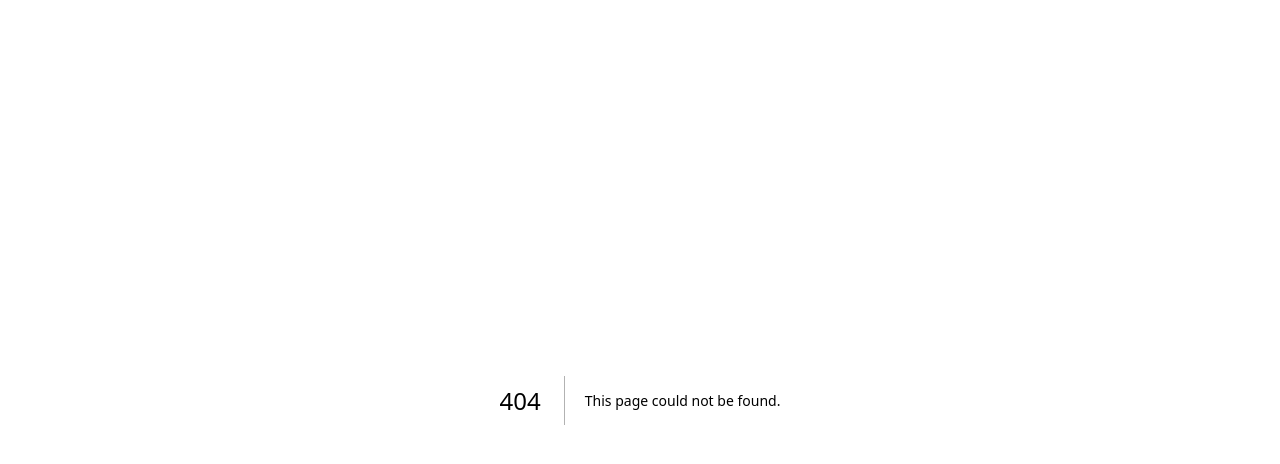
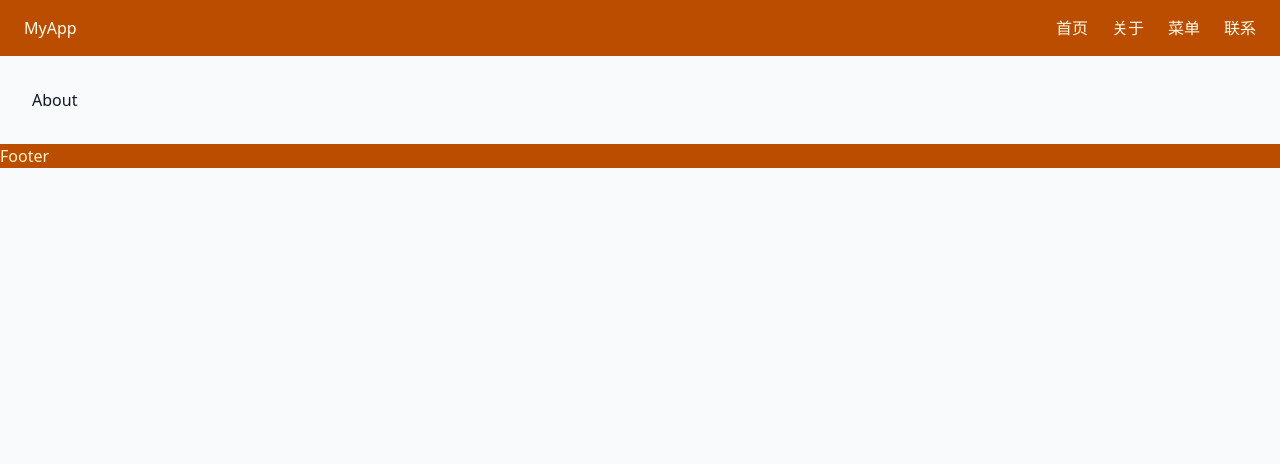
Before and after one commit to yongyik/coffeez, a Next.js app: page /about in a window 1280 px wide. Before the commit this address had no page. Shown: the top 464 px of the page. Built offline with nearby package versions, Linux system fonts and the light colour scheme.

Commit message:
feat: add pages (about, menu, contact) and Nav/Footer components

```diff
--- /dev/null
+++ b/src/app/about/page.tsx
@@ -0,0 +1,9 @@
+
+
+export default function AboutPage() {
+  return (
+    <main className="p-8">
+      <div>About</div>
+    </main>
+  );
+}
--- /dev/null
+++ b/src/app/contact/page.tsx
@@ -0,0 +1,7 @@
+export default function ContactPage() {
+  return (
+    <main className="p-8">
+      <div>Contact</div>
+    </main>
+  );
+}
--- a/src/app/layout.tsx
+++ b/src/app/layout.tsx
@@ -1,5 +1,7 @@
+import Nav from "@/components/Nav";
 import "../styles/globals.css";
 import { ReactNode } from "react";
+import Footer from "@/components/Footer";
 
 export const metadata = {
   title: "My Component Library",
@@ -9,7 +11,11 @@ export const metadata = {
 export default function RootLayout({ children }: { children: ReactNode }) {
   return (
     <html lang="en">
-      <body className="bg-gray-50 text-gray-900">{children}</body>
+      <body className="bg-gray-50 text-gray-900">
+        <Nav />
+        {children}
+        <Footer/>
+      </body>
     </html>
   );
 }
--- /dev/null
+++ b/src/app/menu/page.tsx
@@ -0,0 +1,7 @@
+export default function MenuPage() {
+  return (
+    <main className="p-8">
+      <div>Menu</div>
+    </main>
+  );
+}
--- /dev/null
+++ b/src/components/Footer.tsx
@@ -0,0 +1,7 @@
+export default function Footer() {
+  return (
+    <footer className="bg-amber-700 text-amber-100">
+      <div>Footer</div>
+    </footer>
+  );
+}
--- /dev/null
+++ b/src/components/Nav.tsx
@@ -0,0 +1,27 @@
+"use client";
+
+import Link from "next/link";
+
+export default function Nav() {
+  return (
+    <nav className="flex items-center justify-between px-6 py-4 bg-amber-700 text-amber-50">
+      <div>
+        <Link href="/">MyApp</Link>
+      </div>
+      <ul className="flex gap-6">
+        <li>
+          <Link href="/">首页</Link>
+        </li>
+        <li>
+          <Link href="/about">关于</Link>
+        </li>
+        <li>
+          <Link href="/menu">菜单</Link>
+        </li>
+        <li>
+          <Link href="/contact">联系</Link>
+        </li>
+      </ul>
+    </nav>
+  );
+}
```
Also changed, not shown: 1 other file (tests, documents, lock files or other folders).
